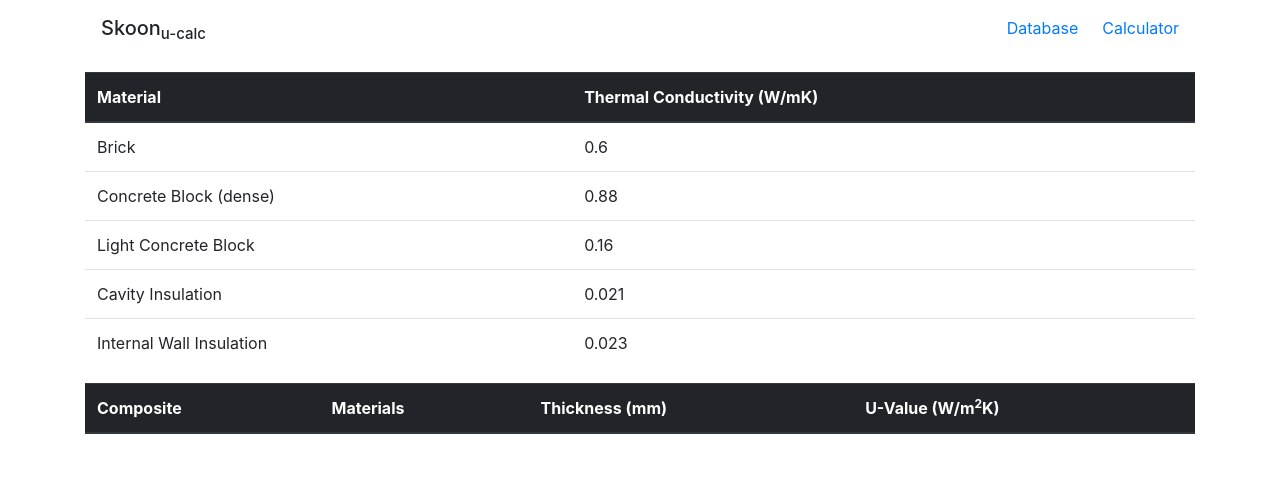
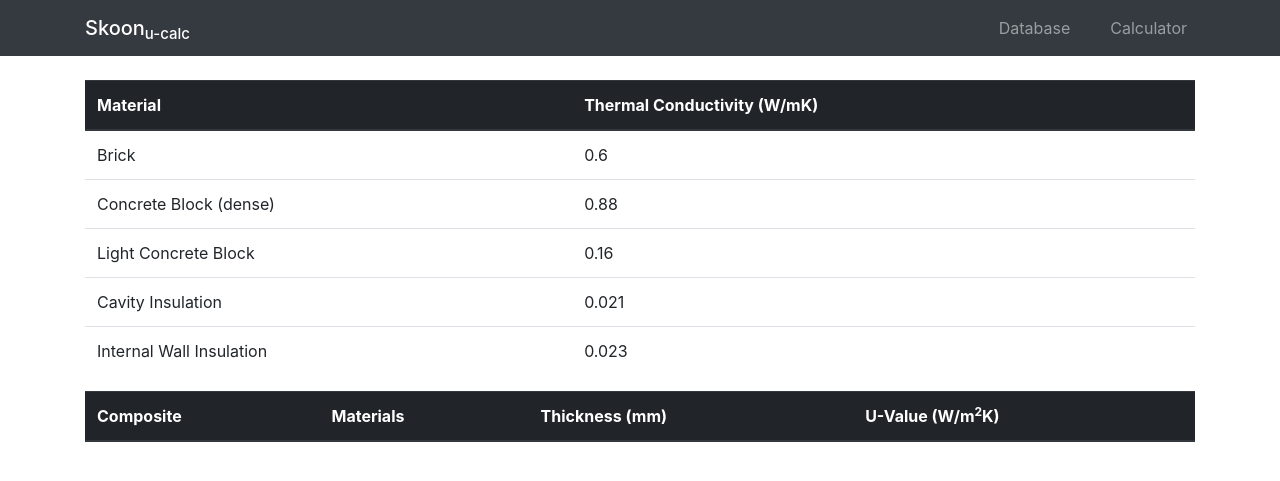
Before and after one commit to BenCurrieDev/SkoonAssignment, a Django app: page / in a window 1280 px wide. Shown: the top 481 px of the page. Run offline with Django 4.2, Linux system fonts and the light colour scheme; data comes from the database, SQL or seed files in the repository; lists and menus that the app fills with data are empty; some libraries are stand-ins or nearby versions.

Commit message:
updated navbar styles

```diff
--- a/templates/base.html
+++ b/templates/base.html
@@ -6,19 +6,23 @@
     <link rel="stylesheet" href="{% static 'css/bootstrap.min.css' %}">
   </head>
   <body>
+
+    <nav class="navbar navbar-expand-lg navbar-dark bg-dark">
         <div class="container">
-
-        <ul class="navbar">
-            <li class="navbar-brand mb-0 h1">Skoon<sub>u-calc</sub></li>
-            <div class="navbar-nav d-flex flex-row">
+            <p class="navbar-brand mb-0 h1">Skoon<sub>u-calc</sub></p>
+            <ul class="navbar-nav">
                   <li class="nav-item">
                     <a class="nav-link mr-4" href={% url 'home' %}>Database</a>
                   </li>
-              <li class="nav-item active">
+                  <li class="nav-item">
                     <a class="nav-link" href={% url 'calculator' %}>Calculator</a>
                   </li>
+              </ul>
         </div>
-          </ul>
+    </nav>
+    <div class="container pt-4">
+
+
 
       {% block content %}
       {% endblock %}
```
Lines whose indentation alone changed are shown as unchanged.
